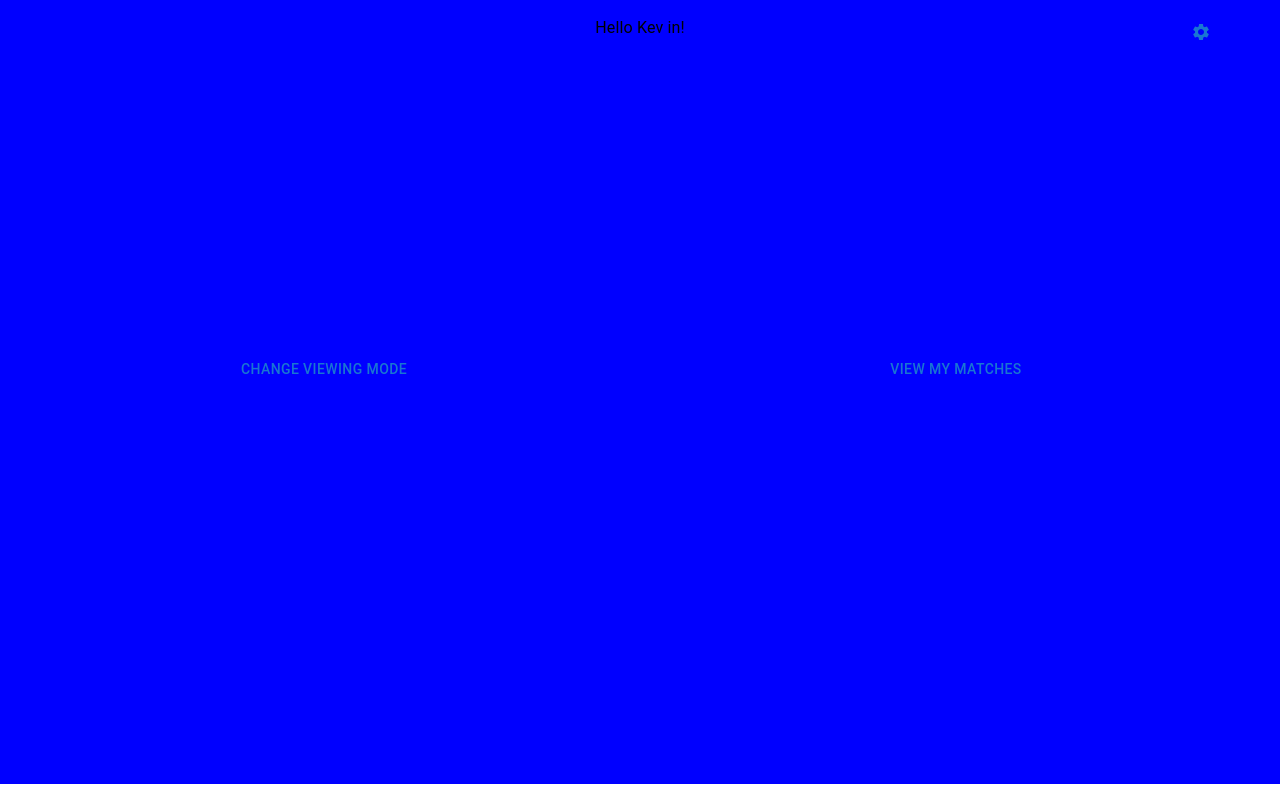
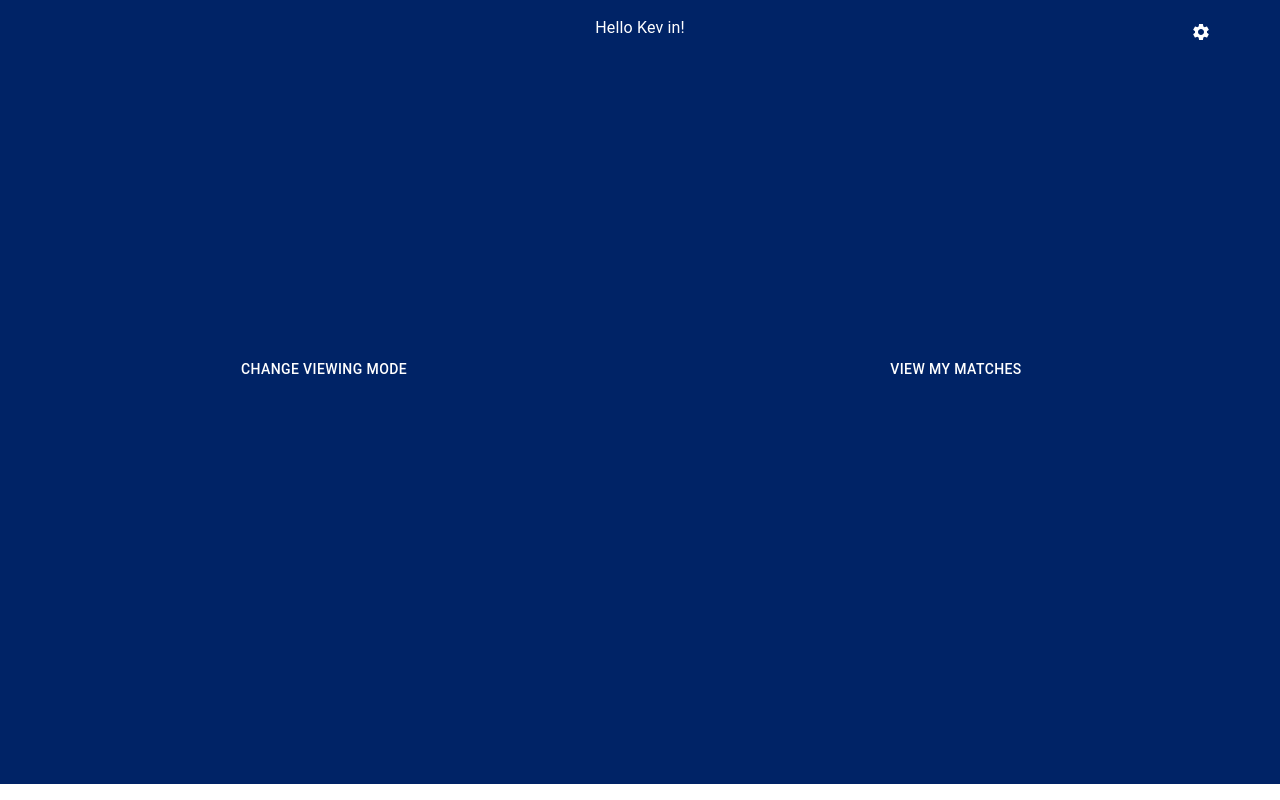
Before and after one commit to kevinhu12/qhacks2024, a React (Create React App) app: page / in a window 1280 px wide. Built offline with nearby package versions, Linux system fonts and the light colour scheme; no server answers; the database is empty.

Commit message:
added theme, fixed TinderCards

```diff
--- a/src/App.js
+++ b/src/App.js
@@ -1,32 +1,24 @@
 import logo from './logo.svg';
 import Home from './pages/Home';
 import Landing from './pages/Landing';
+import Matches from './pages/Matches';
 import React, { useState, useEffect } from 'react';
+import { ThemeProvider } from '@mui/material/styles';
+import CssBaseline from '@mui/material/CssBaseline';
+import theme from './theme';
 import './App.css';
 
 function App() {
-  const [curPage, setCurPage] = useState("homea")
+  const [curPage, setCurPage] = useState("landing")
   return (
-    <>
-      {curPage=="home" ? <Home /> : <Landing />}
-    </>
-
-    // <div className="App">
-    //   <header className="App-header">
-    //     <img src={logo} className="App-logo" alt="logo" />
-    //     <p>
-    //       Edit <code>src/App.js</code> and save to reload.
-    //     </p>
-    //     <a
-    //       className="App-link"
-    //       href="https://reactjs.org"
-    //       target="_blank"
-    //       rel="noopener noreferrer"
-    //     >
-    //       Learn React
-    //     </a>
-    //   </header>
-    // </div>
+    <ThemeProvider theme={theme}>
+      <CssBaseline />
+      {curPage=="home" ? <Home /> :
+        curPage=='landing' ? <Landing setPage={(x) => setCurPage(x)} /> :
+        curPage=='matches' ? <Matches setPage={(x) => setCurPage(x)} /> :
+        <Home />
+      }
+    </ThemeProvider>
   );
 }
 
--- a/src/components/Page.js
+++ b/src/components/Page.js
@@ -10,7 +10,7 @@ const Page = styled(Box)(({
     // alignItems: 'center',
     width: '100%',
     height: '100%',
-    backgroundColor: 'blue'
+    backgroundColor: '#002366'
 }));
 
 export default Page;
--- a/src/components/TinderCards.js
+++ b/src/components/TinderCards.js
@@ -58,17 +58,16 @@ export default function TinderCard(info) {
       sx={{
         display: "flex",
         justifyContent: "center",
-        alignItems: "center",
-        height: "100vh",
+        alignItems: "center"
       }}
     >
-      <Button sx={{ height: 800, width: 100 }} variant="contained">
+      <Button sx={{ height: 400, width: 75 }} variant="contained">
         <KeyboardDoubleArrowLeftIcon />
       </Button>
       <Card
         sx={{
-          maxWidth: 600,
-          height: 800,
+          maxWidth: 400,
+          height: 400,
           backgroundImage: `url(${backgroundImageUrl})`,
           backgroundSize: "cover",
         }}
@@ -93,29 +92,13 @@ export default function TinderCard(info) {
             display: "flex",
             justifyContent: "center",
             alignItems: "center",
-            height: "70%",
+            height: "50%",
             width: "100%",
             border: "none",
           }}
           component="img"
           height="flex"
         />
-        <CardActions sx={{ backgroundColor: "white" }} disableSpacing>
-          <IconButton aria-label="add to favorites">
-            <FavoriteIcon />
-          </IconButton>
-          <IconButton aria-label="share">
-            <ShareIcon />
-          </IconButton>
-          <ExpandMore
-            expand={expanded}
-            onClick={handleExpandClick}
-            aria-expanded={expanded}
-            aria-label="show more"
-          >
-            <ExpandMoreIcon />
-          </ExpandMore>
-        </CardActions>
         <CardContent sx={{ backgroundColor: "lightblue" }}>
           <Typography variant="body2" color="text.secondary" gutterBottom>
             <b>About Me: </b>
@@ -162,7 +145,7 @@ export default function TinderCard(info) {
           </CardContent>
         </Collapse>
       </Card>
-      <Button sx={{ height: 800, width: 100 }} variant="contained">
+      <Button sx={{ height: 400, width: 75 }} variant="contained">
         <KeyboardDoubleArrowRightIcon />
       </Button>
     </Box>
--- a/src/pages/Landing.js
+++ b/src/pages/Landing.js
@@ -11,14 +11,14 @@ import { getTenant } from '../firebase.js';
 
 const Landing = ({
     user,
-    theme
+    setPage
 }) => {
     const [viewingMatches, setViewingMatches] = useState(true);
     const toggleViewing = () => {
-        setViewingMatches(!viewingMatches)
+        setViewingMatches(!viewingMatches);
     }
     const viewMatches = () => {
-
+        setPage("matches");
     }
 
     user = {
@@ -57,7 +57,7 @@ const Landing = ({
                 <Grid item xs={1} />
                 <Grid item xs={10}>
                     <CenterBox>
-                        <Typography paddingBottom='7rem'>
+                        <Typography color='primary' paddingBottom='7rem'>
                             {`Hello ${user.firstName} ${user.lastName}!`}
                         </Typography>
                     </CenterBox>
--- a/src/pages/Matches.js
+++ b/src/pages/Matches.js
@@ -9,12 +9,12 @@ import SettingsIcon from '@mui/icons-material/Settings';
 import CenterBox from '../components/CenterBox';
 
 const Matches = ({
-    thisShouldBeCards,
+    setPage,
     theme
 }) => {
     const [cards, setCards] = useState([]);
     const goBack = () => {
-
+        setPage('landing');
     }
 
     useEffect(() => {
--- /dev/null
+++ b/src/theme.js
@@ -0,0 +1,12 @@
+import { createTheme } from '@mui/material/styles';
+
+const theme = createTheme({
+    palette: {
+        primary: { main: '#ffffff' },
+    },
+    typography: {
+        primary: { main: '#ffffff' }
+    }
+});
+
+export default theme;
```
